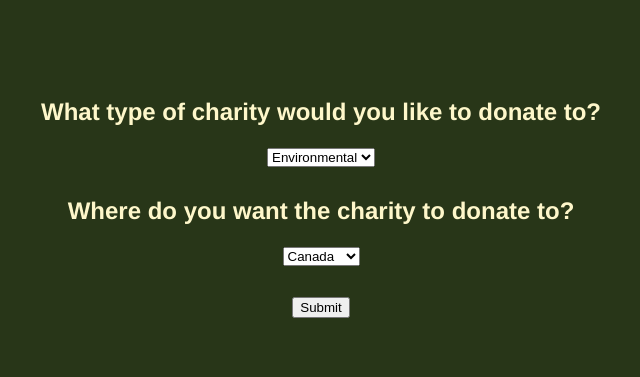
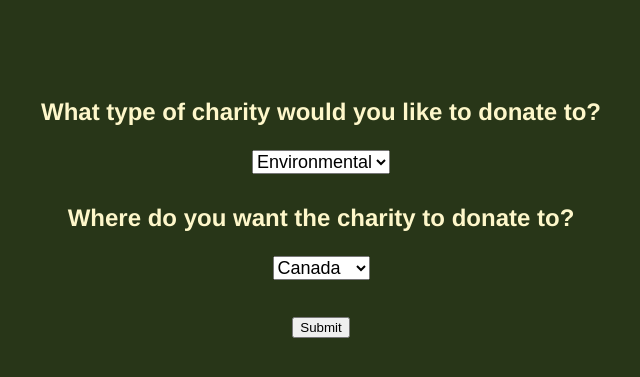
Before and after one commit to Jimmykhangnguyen/GenAI24, a Flask app: page /q2 in a window 1280 px wide. Shown: the top 377 px of the page, without its empty margins (319-959 px from the left). Run offline with Flask 3, Linux system fonts and the light colour scheme.

Commit message:
final final frontend

```diff
--- a/src/templates/q2.html
+++ b/src/templates/q2.html
@@ -11,11 +11,11 @@
 </form>
 {% else %}
 <br>
-<form class="larger-font" action="/search_charities" method="POST">
+<form action="/search_charities" method="POST">
     <div>
     <div class="boxcenter">
     <h2>What type of charity would you like to donate to?</h2>
-    <select name="charities" id="charities">
+    <select class="larger-font" name="charities" id="charities">
         <option value="environmental">Environmental</option>
         <option value="children">Children's</option>
         <option value="animal">Animal</option>
@@ -28,7 +28,7 @@
     </div>
     <div class="boxcenter">
     <h2>Where do you want the charity to donate to?</h2>
-    <select name="locations" id="locations">
+    <select class="larger-font"name="locations" id="locations">
         <option value="canada">Canada</option>
         <option value="united_states">USA</option>
         <option value="germany">Germany</option>
```
